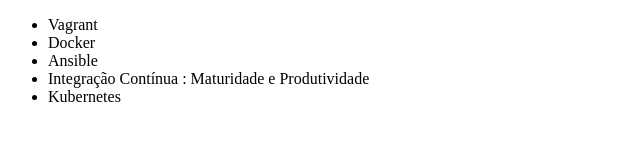
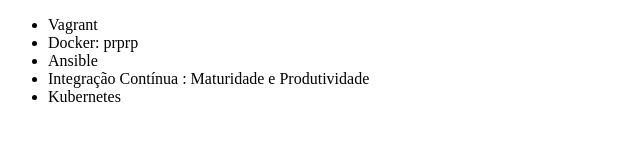
Before and after one commit to MatheusP100/alura-git, a plain HTML site: page index.html in a window 1280 px wide. Shown: the full height of the page, 0-640 px from the left. Drawn offline with Linux system fonts and the light colour scheme.

Commit message:
Trocando o docker

```diff
--- a/index.html
+++ b/index.html
@@ -7,7 +7,7 @@
 <body>
     <ul>
         <li>Vagrant</li>
-        <li>Docker</li>
+        <li>Docker: prprp</li>
         <li>Ansible</li>
         <li>Integração Contínua : Maturidade e Produtividade</li>
         <li>Kubernetes</li>
```
